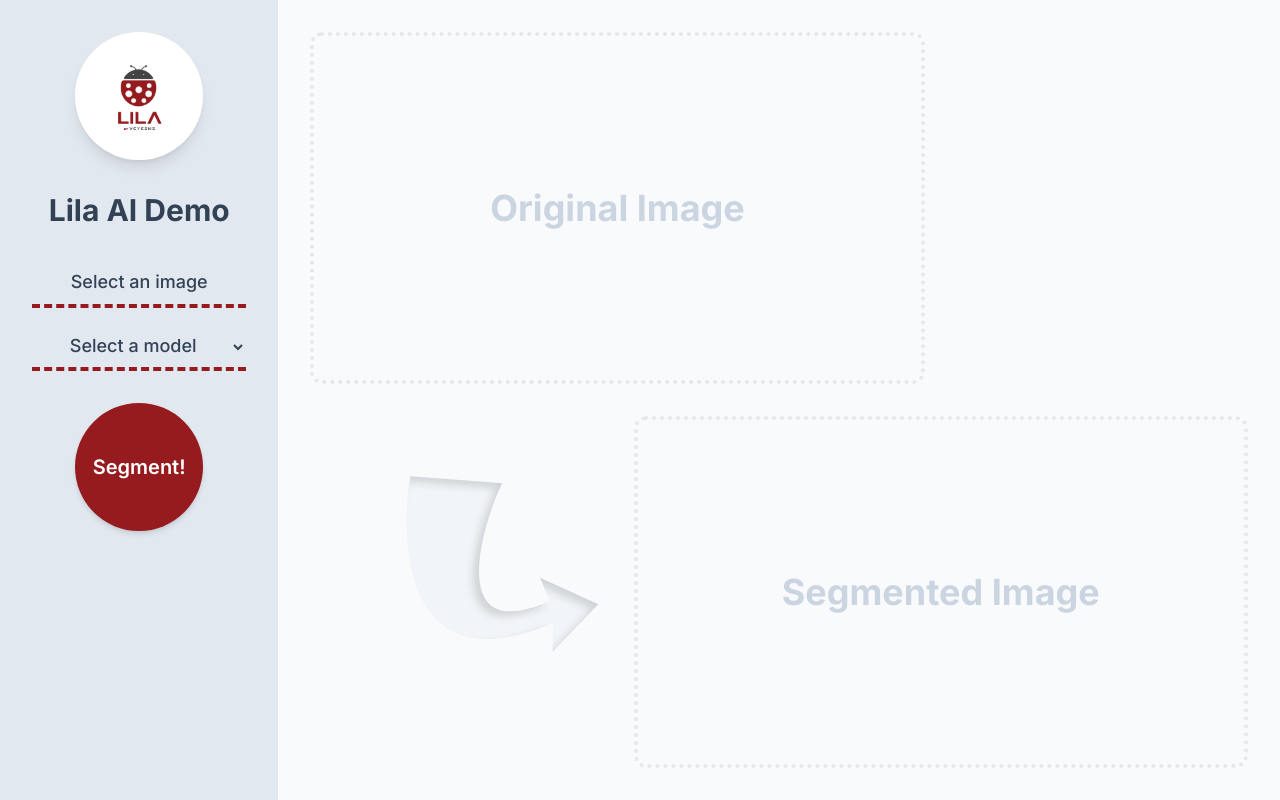
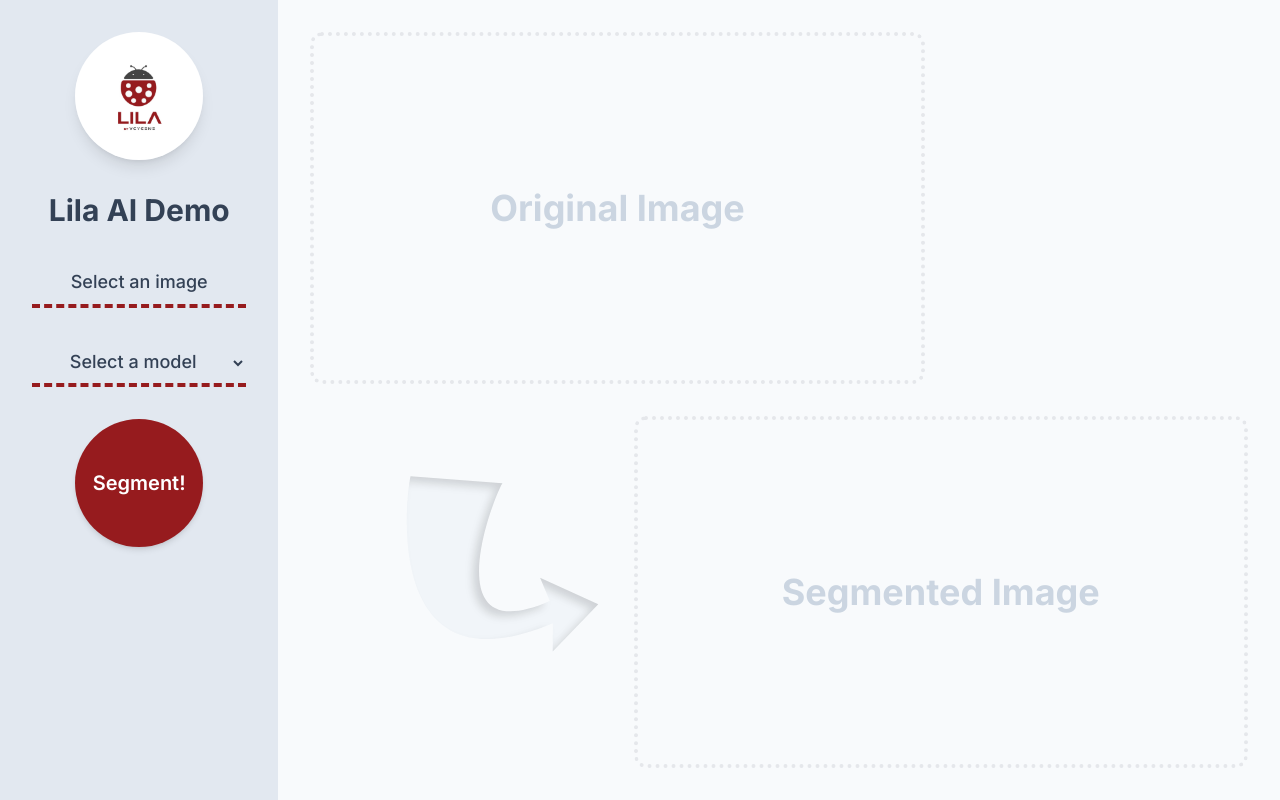
Before and after one commit to bryanyanay/ai-demo-mobile-first, a Next.js app: page / in a window 1280 px wide. Built offline with nearby package versions, Linux system fonts and the light colour scheme.

Commit message:
Increase gap

```diff
--- a/src/app/page.js
+++ b/src/app/page.js
@@ -41,7 +41,7 @@ function ImageUpload({ className, setImg, img, setImgURL, setSegState, setResult
 
   return (
     <form className={`w-full items-center flex flex-col lg:gap-8 justify-evenly gap-4 ${className}`} onSubmit={handleFormSubmit} method="POST" encType="multipart/form-data" action="http://localhost:8000/segment">
-      <div className="flex justify-evenly w-full gap-4 lg:flex-col">
+      <div className="flex justify-evenly w-full gap-8 lg:flex-col">
         <input
           type="file"
           id="image-upload"
```
